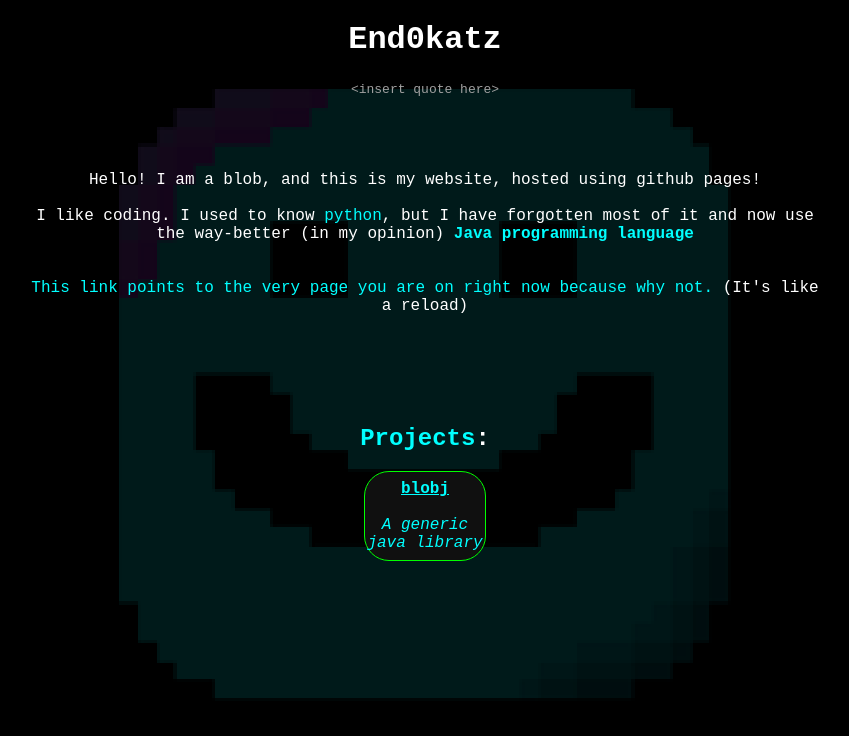
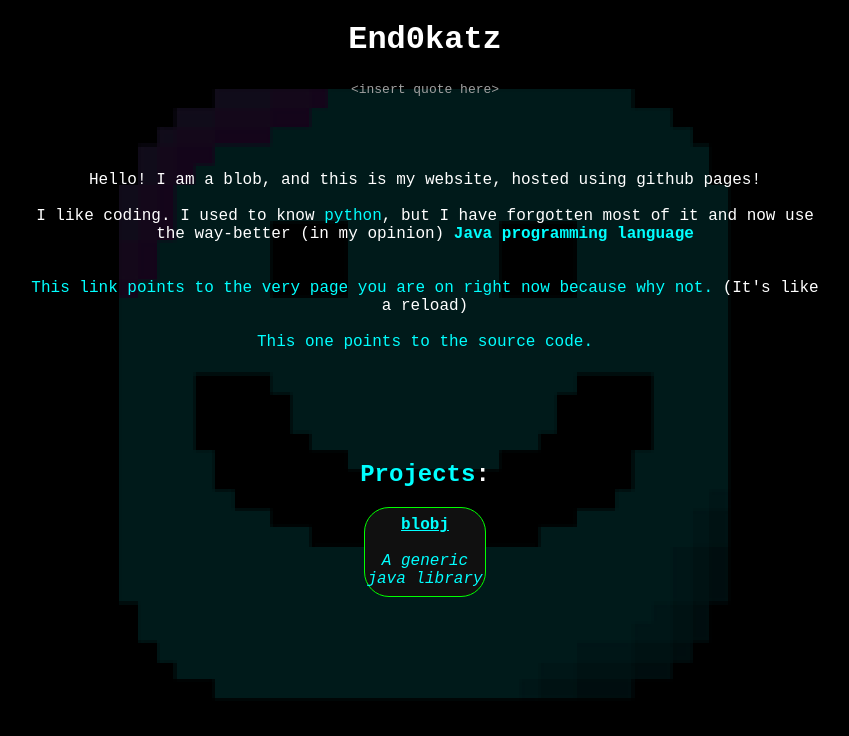
Before and after one commit to End0katz/end0katz.github.io, a plain HTML site: page index.html in a window 1280 px wide. Shown: the whole page, without its empty margins (215-1064 px from the left). Drawn offline with Linux system fonts and the light colour scheme.

Commit message:
Added link to repo to index.html

```diff
--- a/index.html
+++ b/index.html
@@ -28,6 +28,9 @@
         <br /><br /><br />
         <a href=".">This link points to the very page you are on right now because why not.</a>
         (It's like a reload)
+
+        <br /><br />
+        <a href="https://github.com/end0katz/end0katz.github.io">This one points to the source code.</a>
     </div>
 
     <div class="container" id="projects">
```
